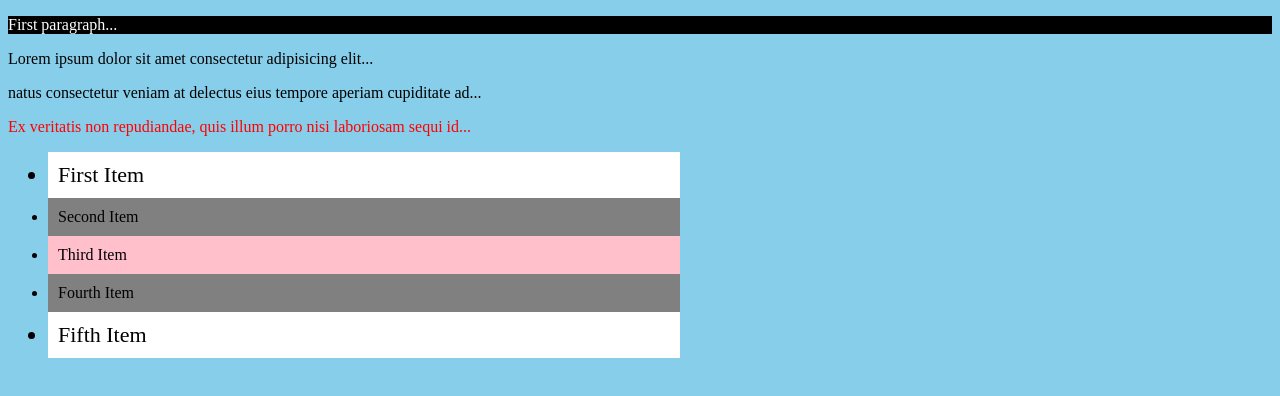
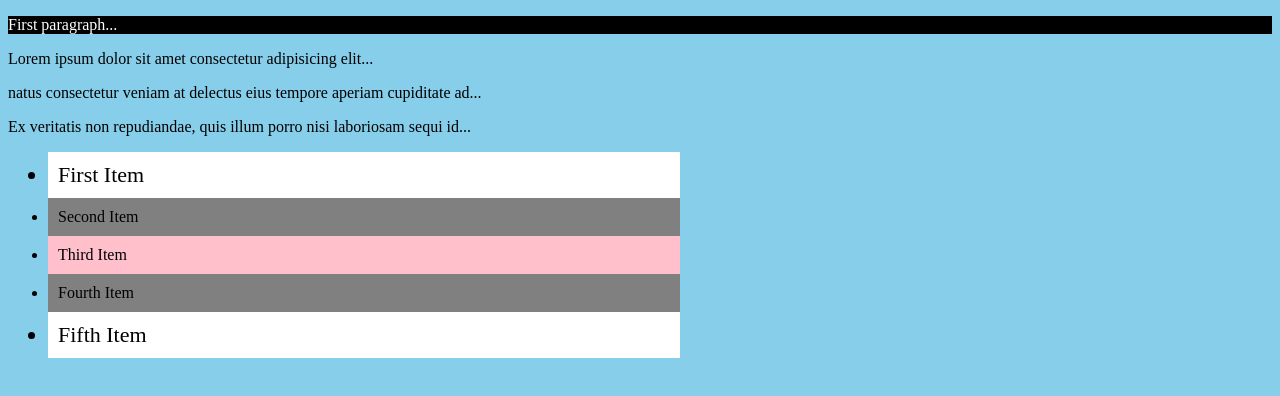
Before and after one commit to acciojob/pseudo-classes-abhishekdixit07, a website: page main.html in a window 1280 px wide. Drawn offline with Linux system fonts and the light colour scheme.

Commit message:
created a submission

```diff
--- a/main.html
+++ b/main.html
@@ -9,7 +9,7 @@
  <p>First paragraph...</p>
 <p>Lorem ipsum dolor sit amet consectetur adipisicing elit...</p>
 <p>natus consectetur veniam at delectus eius tempore aperiam cupiditate ad...</p>
-<p style="color:red;">Ex veritatis non repudiandae, quis illum porro nisi laboriosam sequi id...</p>
+<p>Ex veritatis non repudiandae, quis illum porro nisi laboriosam sequi id...</p>
 <ul>
     <li>First Item</li>
     <li>Second Item</li>
--- a/styles.css
+++ b/styles.css
@@ -11,7 +11,7 @@
 ul li:nth-last-child(3) {
     background-color: pink;
 }
-p:last-child {
+p:last-child{
     color: red;
 }
 p:first-child {
```
